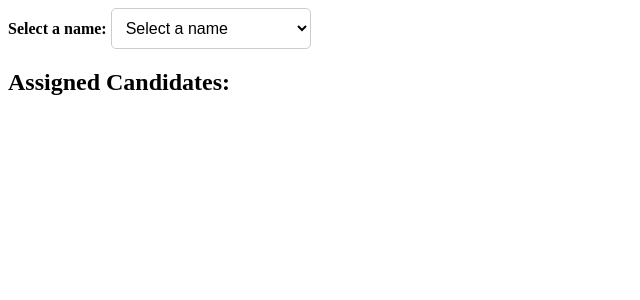
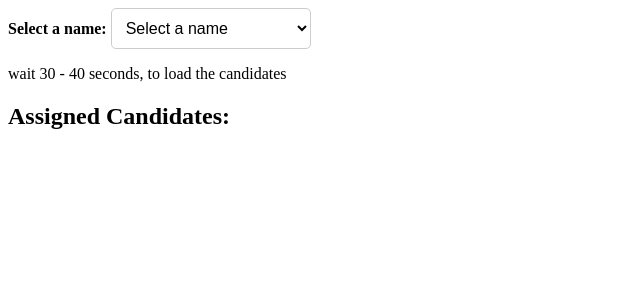
Before and after one commit to DarAbrar/studentdetails, a Django app: page / in a window 1280 px wide. Shown: the top 300 px of the page, without its empty margins (0-640 px from the left). Run offline with Django 4.2, Linux system fonts and the light colour scheme; data that the repository does not hold is empty.

Commit message:
few changes

```diff
--- a/student/views.py
+++ b/student/views.py
@@ -103,6 +103,11 @@ from django.template.loader import render_to_string
 from django.middleware.csrf import get_token
 
 def get_assigned_candidates(request):
+    provided_names = [
+                'Henna Kazi', 'Andleeb Jaffar', 'Sehran', 'Inzimam',
+                'Sameer', 'Nadeem', 'Sajid', 'Imtiyaz', 'Fiazaan',
+                'Shahabbas', 'Sharik'
+            ]
     if request.method == 'POST':
         data = json.loads(request.body)
         selected_name = data.get('selected_name')
@@ -111,11 +116,7 @@ def get_assigned_candidates(request):
             candidates = Candidate.objects.exclude(candidate_name__in=MarkedCandidate.objects.values_list('name', flat=True))
 
             # Shuffle the candidates
-            provided_names = [
-                'Henna Kazi', 'Andleeb Jaffar', 'Sehran', 'Inzimam',
-                'Sameer', 'Nadeem', 'Sajid', 'Imtiyaz', 'Fiazaan',
-                'Shahabbas', 'Sharik'
-            ]
+
             serialized_candidates = list(candidates)
             random.shuffle(serialized_candidates)
 
--- a/templates/home.html
+++ b/templates/home.html
@@ -82,7 +82,6 @@
 
 <body>
 
-    {% block content %}
     <label for="names">Select a name:</label>
     {% csrf_token %}
     <select id="names">
@@ -91,6 +90,7 @@
             <option value="{{ name }}">{{ name }}</option>
         {% endfor %}
     </select>
+    <p>wait 30 - 40 seconds, to load the candidates</p>
     <h2>Assigned Candidates: </h2>
     <div id="candidates-list">
         <!-- Assigned candidates will be displayed here -->
@@ -158,7 +158,7 @@
         }
     </script>
 
-    {% endblock %}
+
 
 </body>
 
```
